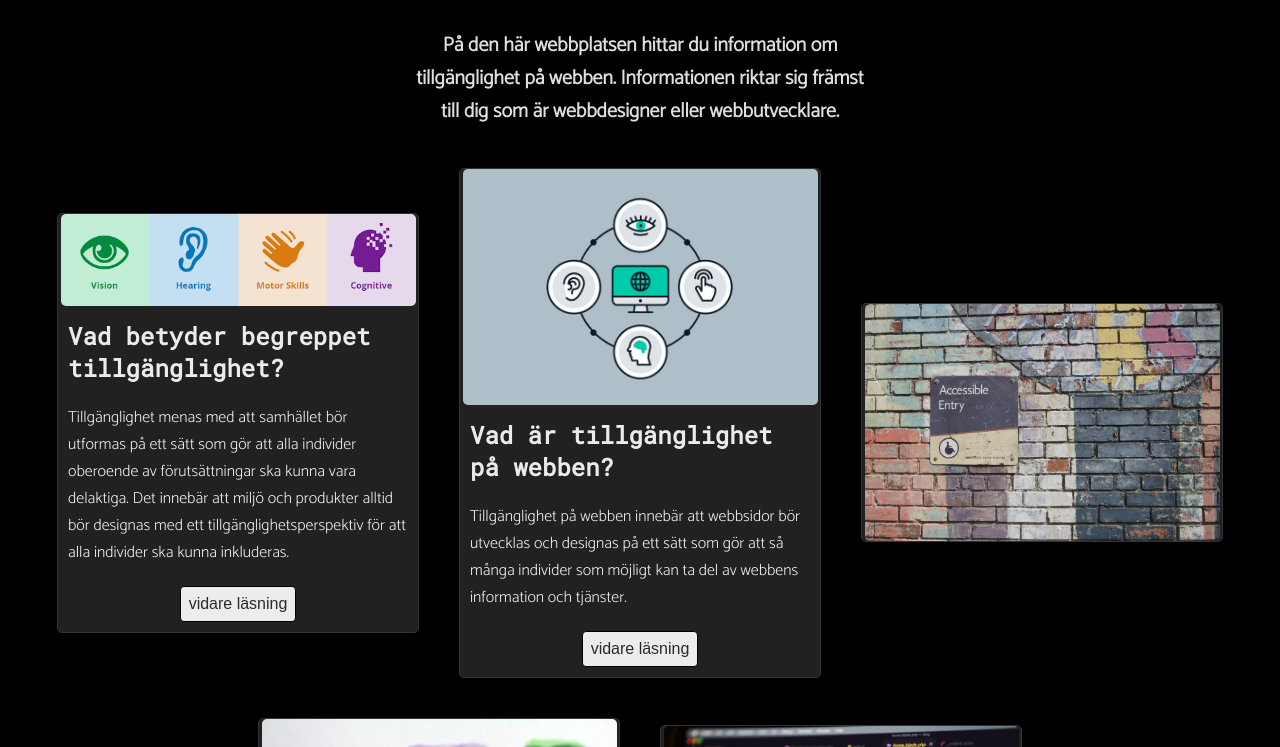
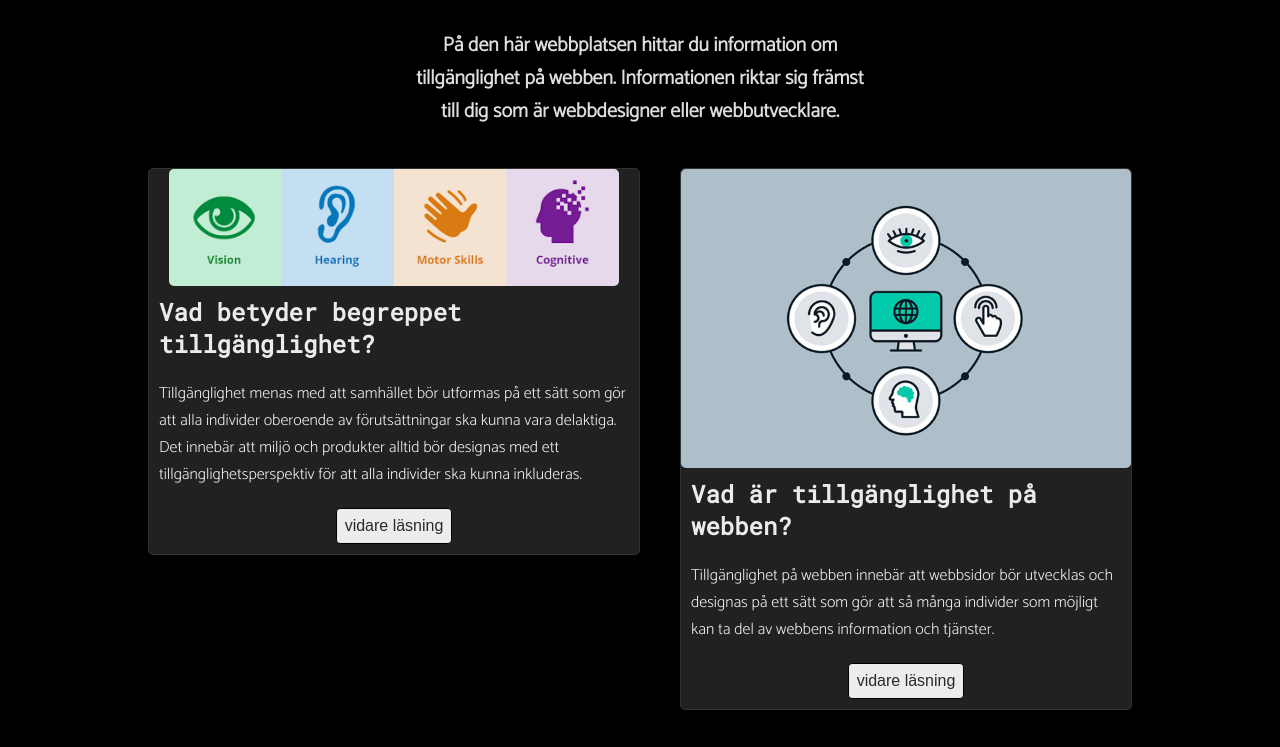
Before and after one commit to piggelini/HTML_CSS_inlamning_2, a plain HTML site: page index.html in a window 1280 px wide. Shown: the part 176-923 px from the top of the page. Drawn offline with Linux system fonts and the light colour scheme.

Commit message:
mediaqueries added

```diff
--- a/index.html
+++ b/index.html
@@ -33,10 +33,10 @@
             </section>
 
             <section class="articles">
+                <div class="sort-articles">
                     <article>
-                    <div class="first-img">
-                        <img src="images/apic.png" alt="">
-                    </div>
+                        <img class="img" src="images/apic.png" alt="">
+
                         <h2>Vad betyder begreppet tillgänglighet?</h2>
                         <p>Tillgänglighet menas med att samhället bör utformas på ett sätt som gör att alla individer
                             oberoende
@@ -47,21 +47,25 @@
                                 läsning</button> </a>
                     </article>
                     <article>
-                    <div class="second-img">
-                        <img src="images/Acess.jpg" alt="">
-                    </div>
+                        <img class="img" src="images/Acess.jpg" alt="">
+
                         <h2>Vad är tillgänglighet på webben?</h2>
-                    <p>Tillgänglighet på webben innebär att webbsidor bör utvecklas och designas på ett sätt som gör att
+                        <p>Tillgänglighet på webben innebär att webbsidor bör utvecklas och designas på ett sätt som gör
+                            att
                             så många individer som möjligt kan ta del av webbens information och tjänster. </p>
                         <a href="#"><button> vidare läsning</button></a>
                     </article>
-                <article>
+                </div>
+
+                <div class="sort-articles">
+                    <article class="img-article">
                         <img src="images/accessibility.jpg"
                             alt="En tegelvägg med en skylt där det står 'Accessible entry'. ">
                     </article>
-
+                </div>
+                <div class="sort-articles">
                     <article>
-                    <img src="images/design.jpg" alt="Tre skisser på webbdesign flöden">
+                        <img class="img" src="images/design.jpg" alt="Tre skisser på webbdesign flöden">
                         <h2>5 konkreta exempel på hur du som webbdesigner skapar en tillgänglig design:</h2>
                         <ul>
                             <li>Använd text och inte bilder för att visa text. </li>
@@ -74,7 +78,7 @@
                         <a href="#"><button> vidare läsning</button></a>
                     </article>
                     <article>
-                    <img src="images/code.jpg" alt="HTML-kod på en datorskärm">
+                        <img class="img" src="images/code.jpg" alt="HTML-kod på en datorskärm">
                         <h2>5 konkreta exempel på hur du som utvecklare skapar tillgänglig kod:</h2>
                         <ul>
                             <li>Skriv semantisk HTML så att elementen kan bli uttnyttjade som de är tänkta. Till exempel
@@ -82,15 +86,18 @@
                             <li>Skriv HTML-elementen i en meningsfull ordning och så att den fungerar lika bra med liten
                                 skärm
                                 eller skärmläsare.</li>
-                        <li>Märk upp formulärfält med label-taggar som anger vilken typ av innehåll som förväntas.</li>
+                            <li>Märk upp formulärfält med label-taggar som anger vilken typ av innehåll som förväntas.
+                            </li>
                             <li>HTML-koden bör ange aktuellt språk genom att använda lang-attribut.</li>
                             <li></li>
                         </ul>
 
                         <a href="#"><button> vidare läsning</button></a>
                     </article>
+                </div>
+            </section>
         </main>
-        </section>
+
         <footer class="footer">
             <nav class="footer-nav">
                 <a href="#"><i class="fas fa-angle-up"></i></a>
--- a/styles/partials/_mixins.scss
+++ b/styles/partials/_mixins.scss
@@ -2,11 +2,8 @@
     display:flex;
     height: 8.3vh;
     width: 100%;
-    background: rgb(54, 54, 54);
+    background: rgba(54, 54, 54, 0.95);
     align-items: center;
-    justify-content: space-between;
-    position: fixed;
-    right: 0;
 }
 
 
--- a/styles/style.scss
+++ b/styles/style.scss
@@ -8,13 +8,7 @@ body{
     margin: 0;
     display: flex;
     flex-direction: column;
-}
-
-
-.wrapper{
     background: black;
-    position: relative;
-    min-height: 100%;
 }
 
 
@@ -110,20 +104,29 @@ top: 0;
         display:flex;
         flex-direction: column;
         align-items: center;
+        margin-bottom: 50px;
 
         @include for-small-screen {
-            flex-direction: row;
+            flex-direction: column;
             flex-wrap: wrap;
             justify-content: center;
         }
     }
 
+    @include for-small-screen {
+    .sort-articles {
+        display: flex;
+        justify-content: center;
+        max-width: 80vw;
+
+    }
+}
     article {
         display: flex;
         flex-direction: column;
         justify-content: center;
         align-items: center;
-        flex-basis: 360px;
+        max-width:100vw;
         height: 100%;
         background:rgb(34, 33, 33);
         color:rgb(236, 235, 235);
@@ -133,26 +136,35 @@ top: 0;
         @include for-tablet {
             max-width: 80vw;
             border-radius: 5px;
+
         }
         @include for-small-screen {
             margin: 20px;
         }
 
-        img{
-            width: 355px;
+        .img{
+            max-width: 355px;
 
             @include for-tablet {
                 border-radius: 5px;
+                max-width: 390px;
+            }
+
+            @include for-small-screen {
+                max-width: 420px;
+            }
+
+            @include for-large-screen {
+                max-width:450px;
             }
         }
-
 
         h2{
             font-family: "Roboto Mono", Verdana, Tahoma, sans-serif;
             margin: 10px;
         }
 
-        p{
+        p, ul{
             font-family: Catamaran, Verdana, Tahoma, sans-serif;
             margin: 10px;
         }
@@ -180,12 +192,25 @@ top: 0;
     }
 }
 
+.img-article img{
+    max-width: 100vw;
+
+    @include for-tablet{
+        max-width:80vw;
+    }
+
+    @include for-large-screen {
+        max-width: 75vw;
+    }
+
+}
+
 .footer {
     @include headerFooterStyle;
     display: flex;
     justify-content: flex-end;
     align-items: center;
-    position:relative;
+    position: relative;
     bottom: 0;
     height: 6vh;
 
```
Also changed, not shown: styles/style.css, 1 other file. Lines whose indentation alone changed are shown as unchanged.
